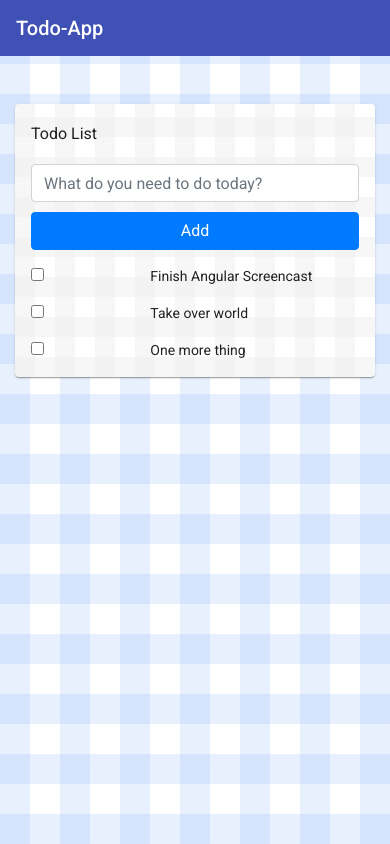
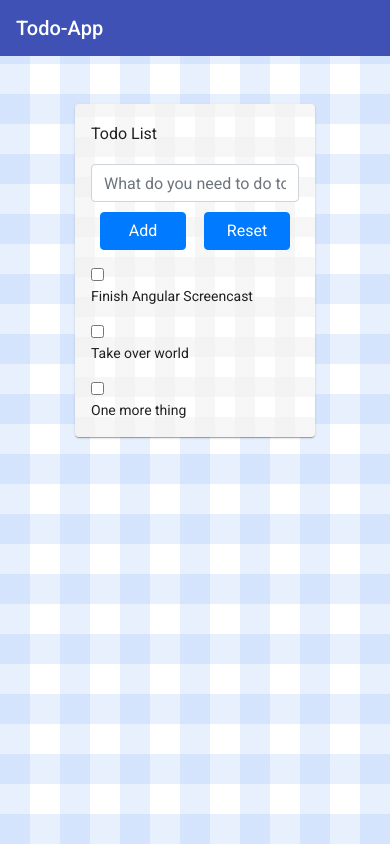
Before and after one commit to tom29paul/App-Todo, an Angular app: page / in a window 390 px wide. Built offline with nearby package versions, Linux system fonts and the light colour scheme.

Commit message:
Added Reset Feature and css fixes

```diff
--- a/src/app/app.component.html
+++ b/src/app/app.component.html
@@ -9,20 +9,20 @@
     </p>
 
     <div class="container txt-cnt mt-5">
-        <mat-card class="col-md-8 ">
+        <mat-card class="col-md-8 col-8">
             <h3>Todo List</h3>
             <!-- Add-Todo -->
             <div class="row">
                 <div class="col-md-9 col-sm-9"><input class="form-control" placeholder="What do you need to do today?" [(ngModel)]="todoTitle" (keyup.enter)="addTodo()"></div>
-                <div class="col-md-3 col-sm-3 mobile-space"><button (click)="addTodo()" class="col-md-9 col-sm-8 btn btn-primary">Add</button></div>
+                <div class="col-md-3 col-sm-3 mobile-space justify-content-around d-flex"><button (click)="addTodo()" class="col-md-5 col-5 btn btn-primary">Add</button><button (click)="resetTodo()" class="col-md-5 col-5 btn btn-primary">Reset</button></div>
+
             </div>
-
             <div class="todo-item" *ngFor="let todo of todosFiltered()">
                 <div class="row todo-item mt-3">
                     <!-- checkbox -->
                     <span class="col"> <input type="checkbox" [(ngModel)]="todo.completed"></span>
                     <!-- display-todo -->
-                    <div class="todo-item-label col-8" [ngClass]="{ 'completed' : todo.completed }">{{ todo.title }}</div>
+                    <div class="todo-item-label col-md-8 col-10" [ngClass]="{ 'completed' : todo.completed }">{{ todo.title }}</div>
                     <!-- delete-todo -->
                     <i class="col-3 fa fa-times text-primary" (click)="deleteTodo(todo.id)" aria-hidden="true"></i>
                     <hr class="m-0">
--- a/src/app/app.component.ts
+++ b/src/app/app.component.ts
@@ -51,6 +51,10 @@ export class AppComponent {
     this.idForTodo++;
   }
 
+  resetTodo(){
+    this.todos=[];
+  }
+
   deleteTodo(id: number): void {
     this.todos = this.todos.filter((todo) => todo.id !== id);
   }
```
